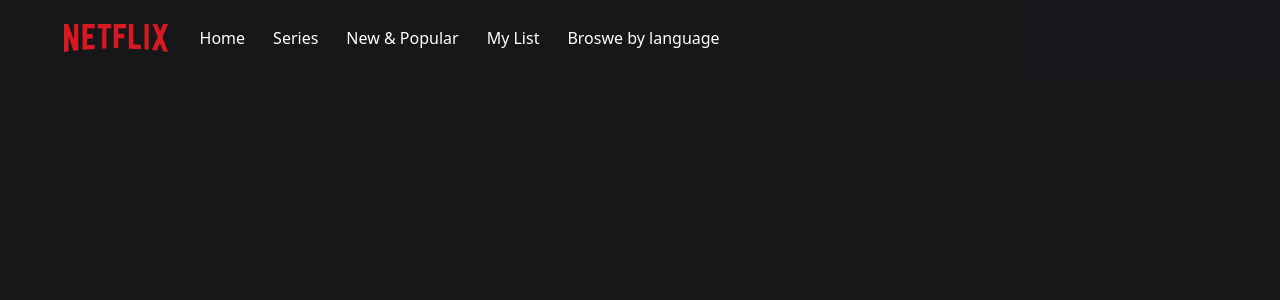
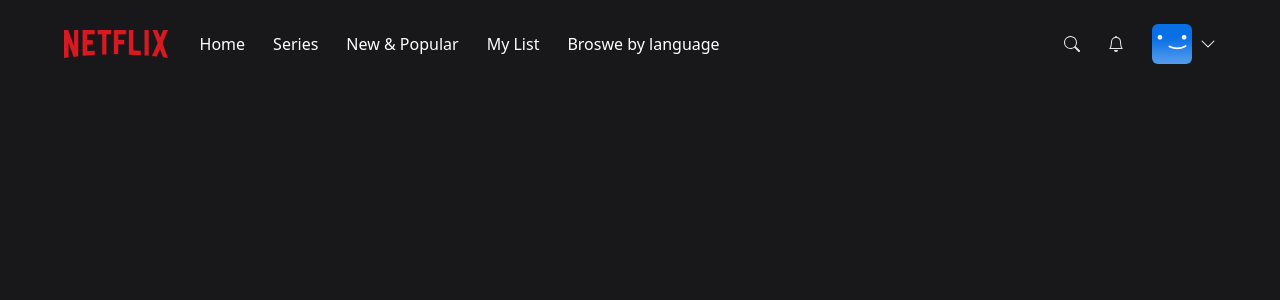
Before and after one commit to LucioFider/filmhubx, a Next.js app: page / in a window 1280 px wide. Shown: the top 300 px of the page. Built offline with nearby package versions, Linux system fonts and the light colour scheme; no server answers; the database is empty; sample sign-in values are in the browser's storage.

Commit message:
Completed the navbar

```diff
--- /dev/null
+++ b/components/AccountMenu.tsx
@@ -0,0 +1,37 @@
+import React from "react";
+import { signOut } from "next-auth/react";
+
+interface AccountMenuProps {
+  visible?: boolean;
+}
+
+const AccountMenu: React.FC<AccountMenuProps> = ({ visible }) => {
+  if (!visible) {
+    return null;
+  }
+  return (
+    <div className="bg-black w-56 absolute top-14 right-0 py-5 flex-col border-2 border-gray-800 flex">
+      <div className="flex flex-col gap-3">
+        <div className="px-3 group/item flex flex-row gap-3 items-center w-full">
+          <img
+            className="w-8 rounded-md"
+            src="/images/default-blue.png"
+            alt="profile"
+          />
+          <p className="text-white text-sm group-hover/item:underline">
+            Username
+          </p>
+        </div>
+        <hr className="bg-gray-600 border-0 h-px my-4" />
+        <div
+          onClick={() => signOut()}
+          className="px-3 text-center text-white text-sm hover:underline"
+        >
+          Sign out of Netflix
+        </div>
+      </div>
+    </div>
+  );
+};
+
+export default AccountMenu;
--- /dev/null
+++ b/components/MobileMenu.tsx
@@ -0,0 +1,27 @@
+import React from "react";
+
+interface MobileMenuProps {
+  visible?: boolean;
+}
+
+const MobileMenu: React.FC<MobileMenuProps> = ({ visible }) => {
+  if (!visible) {
+    return null;
+  }
+  return (
+    <div className="bg-black w-56 absolute top-8 left-0 py-5 flex-col border-gray-800 flex">
+      <div className="px-3 text-center text-white hover:underline">Home</div>
+      <div className="px-3 text-center text-white hover:underline">Series</div>
+      <div className="px-3 text-center text-white hover:underline">Films</div>
+      <div className="px-3 text-center text-white hover:underline">
+        New & Popular
+      </div>
+      <div className="px-3 text-center text-white hover:underline">My List</div>
+      <div className="px-3 text-center text-white hover:underline">
+        Browse by language
+      </div>
+    </div>
+  );
+};
+
+export default MobileMenu;
--- a/components/Navbar.tsx
+++ b/components/Navbar.tsx
@@ -1,11 +1,44 @@
-import React from "react";
+import React, { useState, useCallback, useEffect } from "react";
 import NavbarItem from "./NavbarItem";
-import { BsChevronDown } from "react-icons/bs";
+import { BsBell, BsChevronDown, BsSearch } from "react-icons/bs";
+import MobileMenu from "./MobileMenu";
+import AccountMenu from "./AccountMenu";
+
+const TOP_OFFSET = 66;
 
 const Navbar = () => {
+  const [showMobileMenu, setShowMobileMenu] = useState(false);
+  const [showAccountMenu, setShowAccountMenu] = useState(false);
+  const [showBackground, setShowBackground] = useState(false);
+
+  useEffect(() => {
+    const handleScroll = () => {
+      if (window.scrollY > TOP_OFFSET) {
+        setShowBackground(true);
+      } else {
+        setShowBackground(false);
+      }
+    };
+    window.addEventListener("scroll", handleScroll);
+    return () => {
+      window.removeEventListener("scroll", handleScroll);
+    };
+  }, []);
+
+  const toggleMobileMenu = useCallback(() => {
+    setShowMobileMenu((current) => !current);
+  }, []);
+  const toggleAccountMenu = useCallback(() => {
+    setShowAccountMenu((current) => !current);
+  }, []);
+
   return (
     <nav className="w-full fixed z-40">
-      <div className="px-4 md:px-16 py-6 flex flex-row items-center transition duration-500 bg-zinc-900 bg-opacity-90">
+      <div
+        className={`px-4 md:px-16 py-6 flex flex-row items-center transition duration-500  ${
+          showBackground ? "bg-zinc-900 bg-opacity-90" : ""
+        }`}
+      >
         <img src="/images/logo.png" alt="Logo" className="h-4 lg:h-7" />
         <div className="flex-row ml-8 gap-7 hidden lg:flex">
           <NavbarItem label="Home" />
@@ -14,9 +47,39 @@ const Navbar = () => {
           <NavbarItem label="My List" />
           <NavbarItem label="Broswe by language" />
         </div>
-        <div className="lg:hidden flex flex-row items-center gap-2 ml-8 cursor-pointer">
+        <div
+          onClick={toggleMobileMenu}
+          className="lg:hidden flex flex-row items-center gap-2 ml-8 cursor-pointer relative"
+        >
           <p className="text-white text-sm">Browse</p>
-          <BsChevronDown className="text-white transition" />
+          <BsChevronDown
+            className={`text-white transition  ${
+              showMobileMenu ? "rotate-180" : "rotate-0"
+            }`}
+          />
+          <MobileMenu visible={showMobileMenu} />
+        </div>
+        <div className="flex flex-row ml-auto gap-7 items-center">
+          <div className="text-gray-200  hover:text-gray-300 cursor-pointer">
+            <BsSearch />
+          </div>
+          <div className="text-gray-200  hover:text-gray-300 cursor-pointer">
+            <BsBell />
+          </div>
+          <div
+            onClick={toggleAccountMenu}
+            className="flex flex-row items-center gap-2 cursor-pointer relative"
+          >
+            <div className="w-6 lg:w-10 rounded-md overflow-hidden">
+              <img src="/images/default-blue.png" alt="profile" />
+            </div>
+            <BsChevronDown
+              className={`text-white transition ${
+                showAccountMenu ? "rotate-180" : "rotate-0"
+              }`}
+            />
+            <AccountMenu visible={showAccountMenu} />
+          </div>
         </div>
       </div>
     </nav>
```
